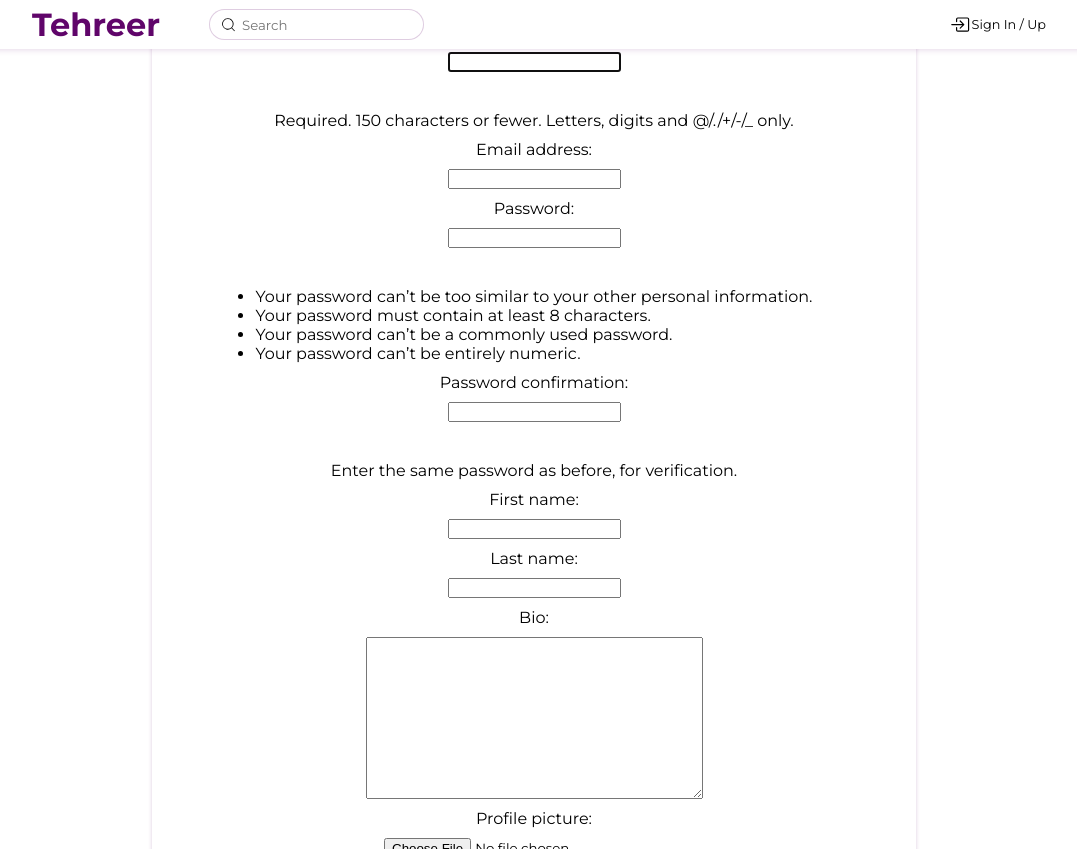
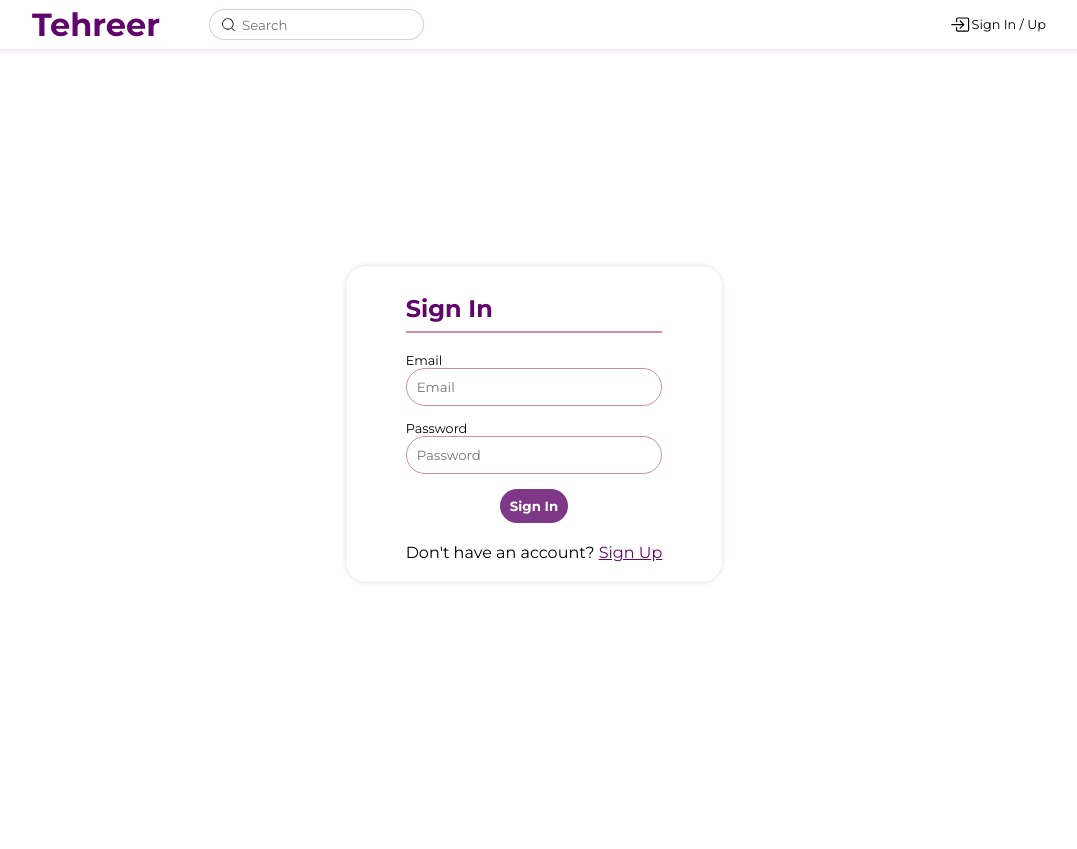
Before and after one commit to Sohaib-50/CS50-Web, a Django app: page /tehreer/auth in a window 1280 px wide. Shown: the whole page, without its empty margins (106-1183 px from the left). After the commit the page ends 583 px from the top, so only its background shows below. Run offline with Django 3.2, Linux system fonts and the light colour scheme; some libraries are stand-ins or nearby versions.

Commit message:
auth frontend work

```diff
--- a/cs50w_finalproject/tehreer/forms.py
+++ b/cs50w_finalproject/tehreer/forms.py
@@ -1,16 +1,5 @@
 from django import forms
 from .models import User, Article
-from django.contrib.auth.forms import UserCreationForm
-
-class SignUpForm(UserCreationForm):
-    # email = forms.EmailField(max_length=254, help_text='Required. Enter a valid email address.')
-    # bio = forms.CharField(widget=forms.Textarea(attrs={'rows': 4}), required=False)
-    # profile_picture = forms.ImageField(required=False)
-
-    class Meta:
-        model = User
-        fields = ('username', 'email', 'password1', 'password2', 'first_name', 'last_name', 'bio', 'profile_picture')
-
 
 class ArticleForm(forms.ModelForm):
 
--- /dev/null
+++ b/cs50w_finalproject/tehreer/static/tehreer/scripts/auth.js
@@ -0,0 +1,17 @@
+document.addEventListener("DOMContentLoaded", () => {
+    let signin_div = document.querySelector("#signin");
+    let signup_div = document.querySelector("#signup");
+
+    document.querySelectorAll(".auth_toggler").forEach((toggler) => {
+        toggler.addEventListener("click", () => {
+            console.log("click");
+            if (signup_div.style.display === "flex") {
+                signin_div.style.display = "flex";
+                signup_div.style.display = "none";
+            } else {
+                signup_div.style.display = "flex";
+                signin_div.style.display = "none";
+            }
+        });
+    });
+});
--- a/cs50w_finalproject/tehreer/static/tehreer/scripts/main.js
+++ b/cs50w_finalproject/tehreer/static/tehreer/scripts/main.js
@@ -8,6 +8,4 @@ function initial_setup() {
     document.querySelector("button#nav-collapse").addEventListener("click", toggle_nav_collapse);
     handle_header_scroll_visibility();
 
-    // const all_articles =
-    document.querySelector('main').appendChild(articles);
 }
--- a/cs50w_finalproject/tehreer/static/tehreer/styles/auth.css
+++ b/cs50w_finalproject/tehreer/static/tehreer/styles/auth.css
@@ -14,8 +14,9 @@ main {
     display: flex;
     align-items: center;
     justify-content: center;
-    height: 100vh;
-    overflow: hidden;
+    min-height: calc(100vh - 50px);
+    max-width: 95vw;
+    /* overflow: hidden; */
 }
 
 #signin,
@@ -23,12 +24,27 @@ main {
     border-radius: 20px;
     background-color: white;
     box-shadow: 0 0 4px var(--primary-color-lightest);
-    padding: 2% 9%;
-    /* height: 60%; */
-    display: grid;
-    grid-template-rows: auto 2fr auto;
+    padding: 20px 60px;
+    display: flex;
+    flex-direction: column;
+    justify-content: center;
     gap: 20px;
+    animation: fadeIn 0.3s ease-in-out;
+
 }
+
+
+
+.auth_toggler {
+    cursor: pointer;
+    color: var(--primary-color); /* Use your preferred color */
+    text-decoration: underline;
+}
+
+.auth_toggler:hover {
+    color: var(--primary-color-light); /* Change color on hover */
+}
+
 
 
 h2 {
@@ -40,11 +56,33 @@ h2 {
 
 #signin form,
 #signup form {
+    /* flex: 2; */
     display: flex;
     flex-direction: column;
-    gap: 10px;
+    gap: 15px;
     justify-content: center;
     align-items: center;
+}
+
+
+.form-field {
+    flex: 1;
+    width: 100%;
+    display: flex;
+    flex-direction: column;
+}
+
+.form-field label {
+    font-size: 0.8rem;
+}
+
+.form-fields-row {
+    display: flex;
+    flex-direction: row;
+    flex-wrap: wrap;
+    gap: 7px;
+    align-items: center;
+    justify-content: center;
 }
 
 
@@ -56,7 +94,6 @@ h2 {
 }
 
 .auth-button-input {
-    width: fit-content;
     padding: 9px 10px;
     border: none;
     border-radius: 20px;
--- a/cs50w_finalproject/tehreer/static/tehreer/styles/main.css
+++ b/cs50w_finalproject/tehreer/static/tehreer/styles/main.css
@@ -11,11 +11,68 @@
     --tertiary-color: rgb(45, 47, 52);
 }
 
+
+@keyframes fadeIn {
+    from {
+        opacity: 0;
+    }
+    to {
+        opacity: 1;
+    }
+}
+
+@keyframes fadeout {
+    0% {
+        opacity: 1;
+    }
+
+    90% {
+        opacity: 1;
+    }
+
+    100% {
+        opacity: 0;
+        display: none;
+    }
+}
+
+#notifications {
+    display: flex;
+    flex-direction: column;
+    flex-wrap: wrap;
+    justify-content: center;
+    align-items: center;
+    position: fixed;
+    right: 0;
+    bottom: 0;
+    margin: 20px 0;
+    z-index: 1;
+    width: 100%;
+}
+
+.notification {
+    border-radius: 3px;
+    background-color: var(--primary-color-light);
+    color: white;
+    margin-bottom: 10px;
+    padding: 5px 30px;
+    font-size: 0.9rem;
+    animation-name: fadeout;
+    animation-duration: 2s;
+    animation-fill-mode: forwards;
+}
+
 * {
     margin: 0;
     padding: 0;
     font-family: 'Montserrat', sans-serif;
     box-sizing: border-box;
+}
+
+body {
+    display: flex;
+    flex-direction: column;
+    align-items: center;
 }
 
 header {
@@ -207,6 +264,7 @@ search>input {
 }
 
 main {
+    width: 100%;
     padding: 0 5%;
 }
 
--- a/cs50w_finalproject/tehreer/templates/tehreer/auth.html
+++ b/cs50w_finalproject/tehreer/templates/tehreer/auth.html
@@ -4,6 +4,7 @@
 
 
 {% block head %}
+<script type="module" src="{% static 'tehreer/scripts/auth.js' %}"></script>
 <link rel="stylesheet" href="{% static 'tehreer/styles/auth.css' %}">
 {% endblock %}
 
@@ -11,30 +12,77 @@
 
 {% block main %}
 
-<div id="signup">
-    <h2>Sign Up</h2>
+<div id="signin">
+    <h2>Sign In</h2>
+
+    <form action="{% url 'tehreer:auth' %}" method="post">
+        {% csrf_token %}
+
+        <div class="form-field">
+            <label for="email">Email</label>
+            <input class="auth-textual-input" type="email" name="email" placeholder="Email" required autocomplete="email">
+        </div>
+
+        <div class="form-field">
+            <label for="password">Password</label>
+            <input class="auth-textual-input" type="password" name="password" placeholder="Password" required autocomplete="current-password">
+        </div>
+
+        <input class="auth-button-input" type="submit" value="Sign In">
+    </form>
+
+    <p>Don't have an account? <a class="auth_toggler">Sign Up</a></p>
+</div>
+
+<div id="signup" style="display: none;">
+    <h2> Sign Up </h2>
 
     <form action="{% url 'tehreer:auth' %}" method="post" enctype="multipart/form-data">
         {% csrf_token %}
 
-        {{ signupform }}
-        <!-- <input autofocus class="auth-textual-input" type="text" name="username" placeholder="Username" required>
-        <input class="auth-textual-input" type="password" name="password" placeholder="Password" required>
+        <div class="form-field">
+            <label for="email">Email *</label>
+            <input class="auth-textual-input" type="email" name="email" placeholder="Email" required autocomplete="off">
+        </div>
 
-        <input class="auth-textual-input" type="text" name="first_name" placeholder="First Name" required>
-        <input class="auth-textual-input" type="text" name="last_name" placeholder="Last Name" required>
-        <input class="auth-textual-input" type="email" name="email" placeholder="Email" required>
-        <textarea class="auth-textual-input" name="bio" placeholder="Bio" rows="4"></textarea>
-        <input class="auth-file-input" type="file" name="profile_picture"> -->
+        <div class="form-fields-row">
+            <div class="form-field">
+                <label for="first_name">First Name *</label>
+                <input class="auth-textual-input" type="text" name="first_name" placeholder="First Name" required autocomplete="given-name">
+            </div>
+
+            <div class="form-field">
+                <label for="last_name">Last Name *</label>
+                <input class="auth-textual-input" type="text" name="last_name" placeholder="Last Name" required autocomplete="family-name">
+            </div>
+        </div>
+
+        <div class="form-fields-row">
+            <div class="form-field">
+                <label for="password">Password *</label>
+                <input class="auth-textual-input" type="password" name="password" placeholder="Password" required autocomplete="off">
+            </div>
+
+            <div class="form-field">
+                <label for="password2">Confirm Password *</label>
+                <input class="auth-textual-input" type="password" name="password2" placeholder="Password Again" required autocomplete="off">
+            </div>
+        </div>
+
+        <div class="form-field">
+            <label for="bio">Bio (optional) </label>
+            <textarea class="auth-textual-input" name="bio" placeholder="Bio" rows="4"></textarea>
+        </div>
+
+        <div class="form-field">
+            <label for="profile_picture">Profile Picture (optional)</label>
+            <input class="auth-file-input" type="file" name="profile_picture">
+        </div>
 
         <input class="auth-button-input" type="submit" value="Sign Up">
     </form>
 
-    <p>Already have an account? <a href="{% url 'tehreer:auth' %}">Sign In</a></p>
+    <p>Already have an account? <a class="auth_toggler">Sign In</a></p>
 </div>
 
-
-
-
-
 {% endblock %}
--- a/cs50w_finalproject/tehreer/templates/tehreer/layout.html
+++ b/cs50w_finalproject/tehreer/templates/tehreer/layout.html
@@ -34,7 +34,7 @@
                         d="M4.1 11.06a6.95 6.95 0 1 1 13.9 0 6.95 6.95 0 0 1-13.9 0zm6.94-8.05a8.05 8.05 0 1 0 5.13 14.26l3.75 3.75a.56.56 0 1 0 .8-.79l-3.74-3.73A8.05 8.05 0 0 0 11.04 3v.01z"
                         fill="currentColor"></path>
                 </svg>
-                <input type="text" placeholder="Search">
+                <input id="searchquery" type="text" placeholder="Search">
             </search>
         </div>
 
@@ -52,10 +52,13 @@
 
                 <li>
                     <a href="{% url 'tehreer:auth' %}">
-                        <svg xmlns="http://www.w3.org/2000/svg" width="16" height="16" fill="currentColor" class="bi bi-box-arrow-in-right" viewBox="0 0 16 16">
-                            <path fill-rule="evenodd" d="M6 3.5a.5.5 0 0 1 .5-.5h8a.5.5 0 0 1 .5.5v9a.5.5 0 0 1-.5.5h-8a.5.5 0 0 1-.5-.5v-2a.5.5 0 0 0-1 0v2A1.5 1.5 0 0 0 6.5 14h8a1.5 1.5 0 0 0 1.5-1.5v-9A1.5 1.5 0 0 0 14.5 2h-8A1.5 1.5 0 0 0 5 3.5v2a.5.5 0 0 0 1 0z"/>
-                            <path fill-rule="evenodd" d="M11.854 8.354a.5.5 0 0 0 0-.708l-3-3a.5.5 0 1 0-.708.708L10.293 7.5H1.5a.5.5 0 0 0 0 1h8.793l-2.147 2.146a.5.5 0 0 0 .708.708z"/>
-                          </svg>
+                        <svg xmlns="http://www.w3.org/2000/svg" width="16" height="16" fill="currentColor"
+                            class="bi bi-box-arrow-in-right" viewBox="0 0 16 16">
+                            <path fill-rule="evenodd"
+                                d="M6 3.5a.5.5 0 0 1 .5-.5h8a.5.5 0 0 1 .5.5v9a.5.5 0 0 1-.5.5h-8a.5.5 0 0 1-.5-.5v-2a.5.5 0 0 0-1 0v2A1.5 1.5 0 0 0 6.5 14h8a1.5 1.5 0 0 0 1.5-1.5v-9A1.5 1.5 0 0 0 14.5 2h-8A1.5 1.5 0 0 0 5 3.5v2a.5.5 0 0 0 1 0z" />
+                            <path fill-rule="evenodd"
+                                d="M11.854 8.354a.5.5 0 0 0 0-.708l-3-3a.5.5 0 1 0-.708.708L10.293 7.5H1.5a.5.5 0 0 0 0 1h8.793l-2.147 2.146a.5.5 0 0 0 .708.708z" />
+                        </svg>
                         <span> Sign In / Up </span>
                     </a>
                 </li>
@@ -104,10 +107,13 @@
                 <!-- logout -->
                 <li>
                     <a href="#">
-                        <svg xmlns="http://www.w3.org/2000/svg" width="16" height="16" fill="currentColor" class="bi bi-box-arrow-right" viewBox="0 0 16 16">
-                            <path fill-rule="evenodd" d="M10 12.5a.5.5 0 0 1-.5.5h-8a.5.5 0 0 1-.5-.5v-9a.5.5 0 0 1 .5-.5h8a.5.5 0 0 1 .5.5v2a.5.5 0 0 0 1 0v-2A1.5 1.5 0 0 0 9.5 2h-8A1.5 1.5 0 0 0 0 3.5v9A1.5 1.5 0 0 0 1.5 14h8a1.5 1.5 0 0 0 1.5-1.5v-2a.5.5 0 0 0-1 0z"/>
-                            <path fill-rule="evenodd" d="M15.854 8.354a.5.5 0 0 0 0-.708l-3-3a.5.5 0 0 0-.708.708L14.293 7.5H5.5a.5.5 0 0 0 0 1h8.793l-2.147 2.146a.5.5 0 0 0 .708.708z"/>
-                          </svg>
+                        <svg xmlns="http://www.w3.org/2000/svg" width="16" height="16" fill="currentColor"
+                            class="bi bi-box-arrow-right" viewBox="0 0 16 16">
+                            <path fill-rule="evenodd"
+                                d="M10 12.5a.5.5 0 0 1-.5.5h-8a.5.5 0 0 1-.5-.5v-9a.5.5 0 0 1 .5-.5h8a.5.5 0 0 1 .5.5v2a.5.5 0 0 0 1 0v-2A1.5 1.5 0 0 0 9.5 2h-8A1.5 1.5 0 0 0 0 3.5v9A1.5 1.5 0 0 0 1.5 14h8a1.5 1.5 0 0 0 1.5-1.5v-2a.5.5 0 0 0-1 0z" />
+                            <path fill-rule="evenodd"
+                                d="M15.854 8.354a.5.5 0 0 0 0-.708l-3-3a.5.5 0 0 0-.708.708L14.293 7.5H5.5a.5.5 0 0 0 0 1h8.793l-2.147 2.146a.5.5 0 0 0 .708.708z" />
+                        </svg>
                         <span> Logout </span>
                     </a>
                 </li>
@@ -116,6 +122,12 @@
         </nav>
     </header>
 
+
+    <div id="notifications">
+        <div class="notification">
+            Boo bar!
+        </div>
+    </div>
     <main>
         {% block main %}
         {% endblock %}
--- a/cs50w_finalproject/tehreer/views.py
+++ b/cs50w_finalproject/tehreer/views.py
@@ -1,13 +1,11 @@
 from django.http import HttpResponse
 from django.shortcuts import render
 from .models import Article
-from .forms import ArticleForm, SignUpForm
+from .forms import ArticleForm
 from django.utils.html import strip_tags, strip_spaces_between_tags
 
 def index(request):
     return render(request, 'tehreer/index.html')
 
 def auth(request):
-    return render(request, 'tehreer/auth.html', {
-        'signupform': SignUpForm()
-    })
+    return render(request, 'tehreer/auth.html')
```
